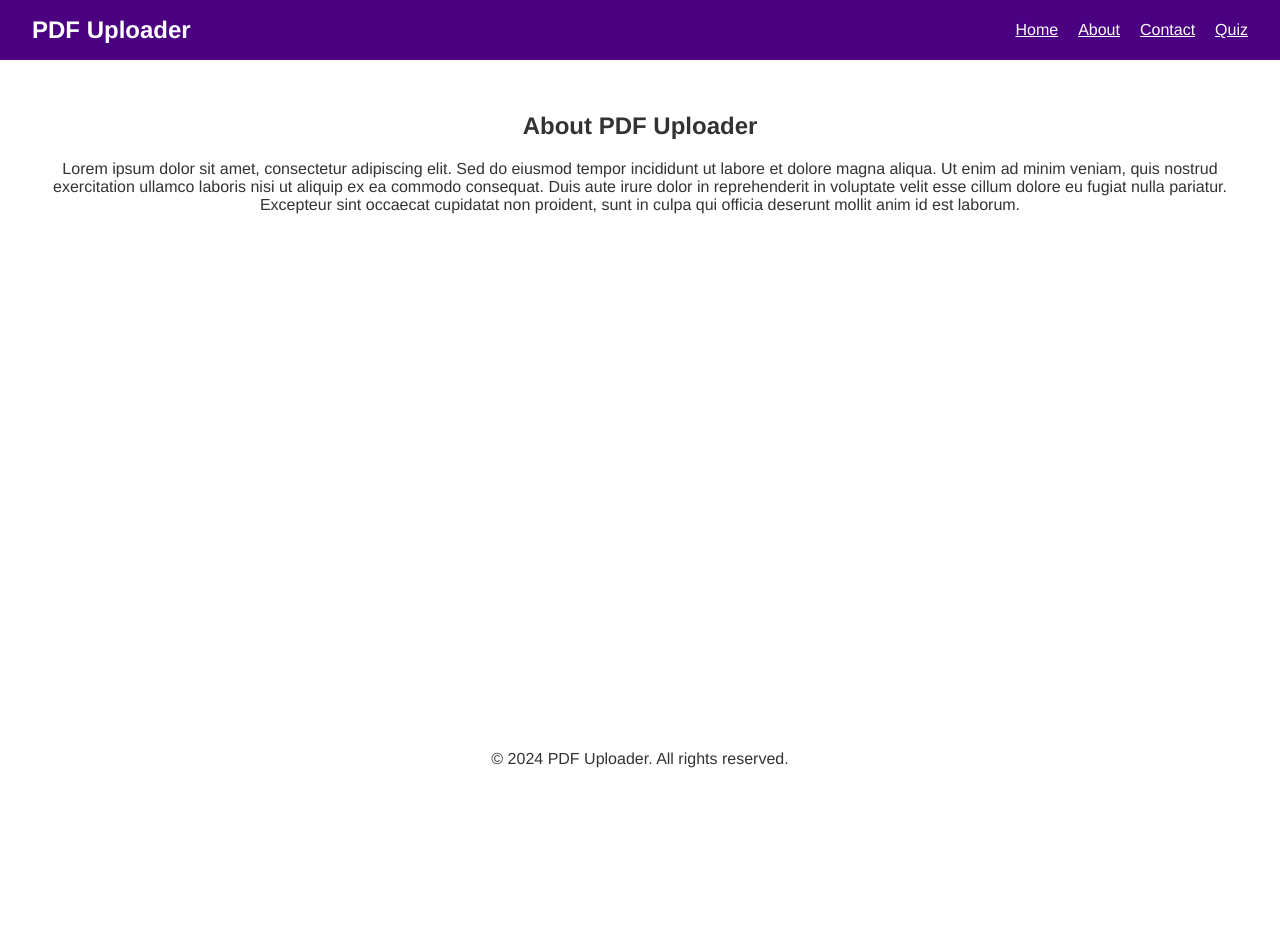
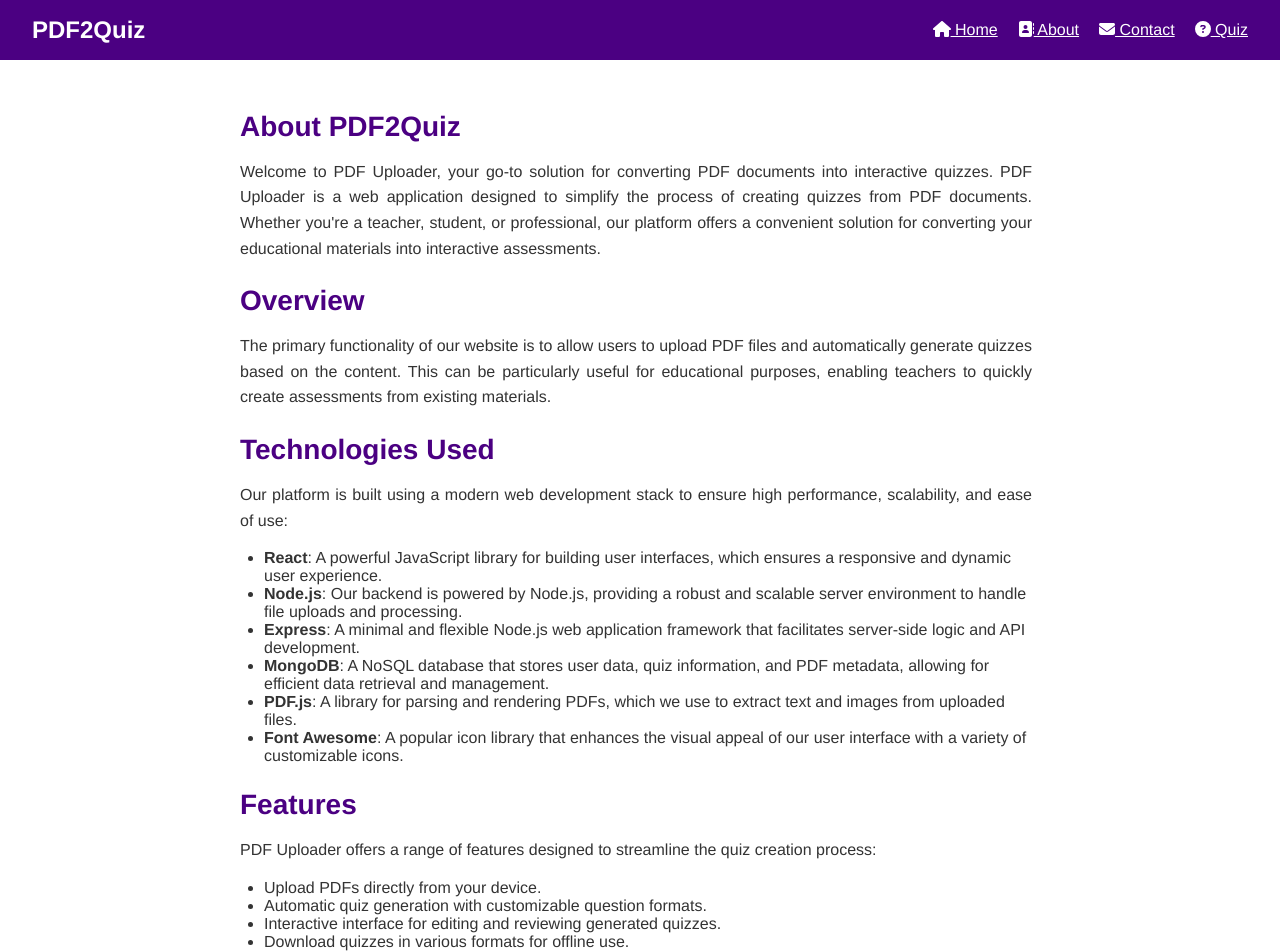
Before and after one commit to SakshiBhalla77/Pdf-Quiz, a React (Create React App) app in the folder Frontend/: page /about in a window 1280 px wide. Shown: the top 952 px of the page. Before the commit the page ends 800 px from the top, so only its background shows below. Built offline with nearby package versions, Linux system fonts and the light colour scheme.

Commit message:
Font Awesome icons were integrated into the navbar, The About.js component was filled with descriptive content , modifications were applied to the content within the MainContent file

```diff
--- a/Frontend/src/screens/About.js
+++ b/Frontend/src/screens/About.js
@@ -1,19 +1,120 @@
 // src/About.js
-import React from 'react';
+import React from "react";
+import "../index.css";
 
-function About() {
+const About = () => {
   return (
     <div style={styles.container}>
-            <h2>About PDF Uploader</h2>
-            <p>Lorem ipsum dolor sit amet, consectetur adipiscing elit. Sed do eiusmod tempor incididunt ut labore et dolore magna aliqua. Ut enim ad minim veniam, quis nostrud exercitation ullamco laboris nisi ut aliquip ex ea commodo consequat. Duis aute irure dolor in reprehenderit in voluptate velit esse cillum dolore eu fugiat nulla pariatur. Excepteur sint occaecat cupidatat non proident, sunt in culpa qui officia deserunt mollit anim id est laborum.</p>
+      <h1 style={styles.title}>About PDF2Quiz</h1>
+      <p style={styles.text}>
+        Welcome to PDF Uploader, your go-to solution for converting PDF
+        documents into interactive quizzes. PDF Uploader is a web application
+        designed to simplify the process of creating quizzes from PDF documents.
+        Whether you're a teacher, student, or professional, our platform offers
+        a convenient solution for converting your educational materials into
+        interactive assessments.
+      </p>
+
+      <h2 style={styles.subtitle}>Overview</h2>
+      <p style={styles.text}>
+        The primary functionality of our website is to allow users to upload PDF
+        files and automatically generate quizzes based on the content. This can
+        be particularly useful for educational purposes, enabling teachers to
+        quickly create assessments from existing materials.
+      </p>
+
+      <h2 style={styles.subtitle}>Technologies Used</h2>
+      <p style={styles.text}>
+        Our platform is built using a modern web development stack to ensure
+        high performance, scalability, and ease of use:
+      </p>
+      <ul style={styles.list}>
+        <li>
+          <strong>React</strong>: A powerful JavaScript library for building
+          user interfaces, which ensures a responsive and dynamic user
+          experience.
+        </li>
+        <li>
+          <strong>Node.js</strong>: Our backend is powered by Node.js, providing
+          a robust and scalable server environment to handle file uploads and
+          processing.
+        </li>
+        <li>
+          <strong>Express</strong>: A minimal and flexible Node.js web
+          application framework that facilitates server-side logic and API
+          development.
+        </li>
+        <li>
+          <strong>MongoDB</strong>: A NoSQL database that stores user data, quiz
+          information, and PDF metadata, allowing for efficient data retrieval
+          and management.
+        </li>
+        <li>
+          <strong>PDF.js</strong>: A library for parsing and rendering PDFs,
+          which we use to extract text and images from uploaded files.
+        </li>
+        <li>
+          <strong>Font Awesome</strong>: A popular icon library that enhances
+          the visual appeal of our user interface with a variety of customizable
+          icons.
+        </li>
+      </ul>
+
+      <h2 style={styles.subtitle}>Features</h2>
+      <p style={styles.text}>
+        PDF Uploader offers a range of features designed to streamline the quiz
+        creation process:
+      </p>
+      <ul style={styles.list}>
+        <li>Upload PDFs directly from your device.</li>
+        <li>Automatic quiz generation with customizable question formats.</li>
+        <li>
+          Interactive interface for editing and reviewing generated quizzes.
+        </li>
+        <li>Download quizzes in various formats for offline use.</li>
+        <li>
+          User accounts for saving and managing uploaded PDFs and created
+          quizzes.
+        </li>
+      </ul>
+
+      <h2 style={styles.subtitle}>Contact Us</h2>
+      <p style={styles.text}>
+        If you have any questions, feedback, or need support, please don't
+        hesitate to. We're here to help and continuously improve your experience
+        with PDF Uploader.
+      </p>
     </div>
   );
-}
+};
 
 const styles = {
   container: {
-        padding: '2rem',
-        textAlign: 'center',
+    padding: "2rem",
+    maxWidth: "800px",
+    margin: "0 auto",
+  },
+  title: {
+    fontSize: "1.75rem",
+    marginBottom: "1rem",
+    color: "#4B0082",
+  },
+  subtitle: {
+    fontSize: "1.75rem",
+    marginTop: "1.5rem",
+    marginBottom: "1rem",
+    color: "#4B0082",
+  },
+  text: {
+    fontSize: "1rem",
+    lineHeight: "1.6",
+    color: "#333",
+    textAlign: "justify", // Text alignment set to justify
+    marginRight: "0.5rem", // Adding margin to the right side of paragraphs
+  },
+  list: {
+    paddingLeft: "1.5rem",
+    listStyleType: "disc",
   },
 };
 
--- a/Frontend/src/screens/MainContent.js
+++ b/Frontend/src/screens/MainContent.js
@@ -1,10 +1,10 @@
 // src/MainContent.js
-import React from 'react';
+import React from "react";
 
 function MainContent() {
   return (
     <div style={styles.mainContent}>
-            <h2>Welcome to the PDF Uploader</h2>
+      <h2>Convert Your PDFs into Engaging Quizzes</h2>
       <p>Please upload your PDF file to extract the text.</p>
     </div>
   );
@@ -12,8 +12,14 @@ function MainContent() {
 
 const styles = {
   mainContent: {
-        textAlign: 'center',
-        marginTop: '2rem',
+    textAlign: "center",
+    marginTop: "4.2rem",
+  },
+  heading: {
+    fontSize: "2rem", // Font size for the header
+  },
+  paragraph: {
+    fontSize: "1.4rem", // Font size for the paragraph
   },
 };
 
--- a/Frontend/src/screens/Navbar.js
+++ b/Frontend/src/screens/Navbar.js
@@ -1,62 +1,84 @@
-// src/Navbar.js
-import React from 'react';
-import { Link } from 'react-router-dom';
-import '../index.css';
+import React from "react";
+import { Link } from "react-router-dom";
+import { FontAwesomeIcon } from "@fortawesome/react-fontawesome";
+import {
+  faHome,
+  faAddressBook,
+  faEnvelope,
+  faQuestionCircle,
+} from "@fortawesome/free-solid-svg-icons";
+import "../index.css";
 
 const Navbar = () => {
   return (
     <nav style={styles.navbar}>
       <div style={styles.logoContainer}>
         {/* <img src="logo.png" alt="Logo" style={styles.logo} /> */}
-                <h1 style={styles.navTitle}>PDF Uploader</h1>
+        <h1 style={styles.navTitle}>PDF2Quiz</h1>
       </div>
       <ul style={styles.navLinks}>
-                <li style={styles.navItem}><Link to="/" className="nav-link">Home</Link></li>
-                <li style={styles.navItem}><Link to="/about" className="nav-link">About</Link></li>
-                <li style={styles.navItem}><Link to="/contact" className="nav-link">Contact</Link></li>
-                <li style={styles.navItem}><Link to="/quiz" className="nav-link">Quiz</Link></li> {/* Add Quiz link */}
+        <li style={styles.navItem}>
+          <Link to="/" className="nav-link">
+            <FontAwesomeIcon icon={faHome} /> Home
+          </Link>
+        </li>
+        <li style={styles.navItem}>
+          <Link to="/about" className="nav-link">
+            <FontAwesomeIcon icon={faAddressBook} /> About
+          </Link>
+        </li>
+        <li style={styles.navItem}>
+          <Link to="/contact" className="nav-link">
+            <FontAwesomeIcon icon={faEnvelope} /> Contact
+          </Link>
+        </li>
+        <li style={styles.navItem}>
+          <Link to="/quiz" className="nav-link">
+            <FontAwesomeIcon icon={faQuestionCircle} /> Quiz
+          </Link>
+        </li>
       </ul>
     </nav>
   );
-}
+};
 
 const styles = {
   navbar: {
-        display: 'flex',
-        justifyContent: 'space-between',
-        alignItems: 'center',
-        padding: '1rem 2rem',
-        backgroundColor: '#4B0082', // Purple background
-        color: 'white', // White text
+    display: "flex",
+    justifyContent: "space-between",
+    alignItems: "center",
+    padding: "1rem 2rem",
+    backgroundColor: "#4B0082", // Purple background
+    color: "white", // White text
   },
   logoContainer: {
-        display: 'flex',
-        alignItems: 'center',
+    display: "flex",
+    alignItems: "center",
   },
   logo: {
-        width: '40px',
-        height: '40px',
-        marginRight: '10px',
+    width: "40px",
+    height: "40px",
+    marginRight: "10px",
   },
   navTitle: {
-        margin: '0',
-        fontSize: '1.5rem',
-        color: 'white', // White text
+    margin: "0",
+    fontSize: "1.5rem",
+    color: "white", // White text
   },
   navLinks: {
-        listStyle: 'none',
-        display: 'flex',
-        margin: '0',
-        padding: '0',
+    listStyle: "none",
+    display: "flex",
+    margin: "0",
+    padding: "0",
   },
   navItem: {
-        marginLeft: '20px',
+    marginLeft: "20px",
   },
   navLink: {
-        textDecoration: 'none',
-        fontSize: '1rem',
-        color: 'white', // White text
-        transition: 'color 0.3s',
+    textDecoration: "none",
+    fontSize: "1rem",
+    color: "white", // White text
+    transition: "color 0.3s",
   },
 };
 
```
Lines whose indentation alone changed are shown as unchanged.
